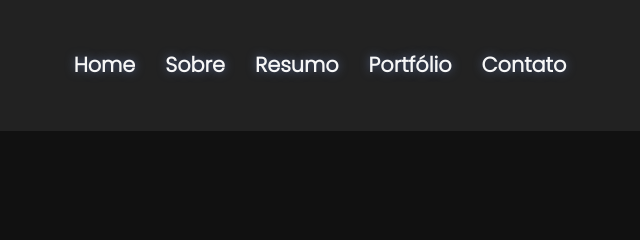
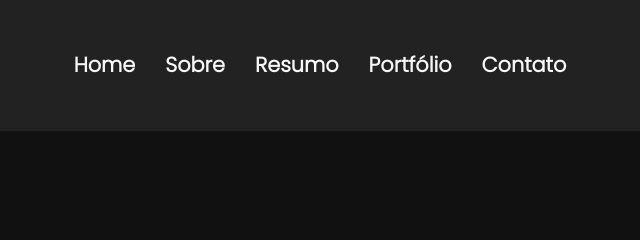
Before and after one commit to matheus-err0r404/Portfolio-MDev, a plain HTML site: page index.html in a window 1280 px wide. Shown: the top 240 px of the page, 470-1110 px from the left. Drawn offline with Linux system fonts and the light colour scheme; a web font is replaced by a local one.

Commit message:
Update style.css

```diff
--- a/style.css
+++ b/style.css
@@ -129,7 +129,6 @@ header .navegacao-primaria {
     align-items: center;
     font-family: 'Poppins';
     font-weight:bold;
-    text-shadow: 0 0 10px #55648c;
     margin-top: 20px;
 }
 
```
